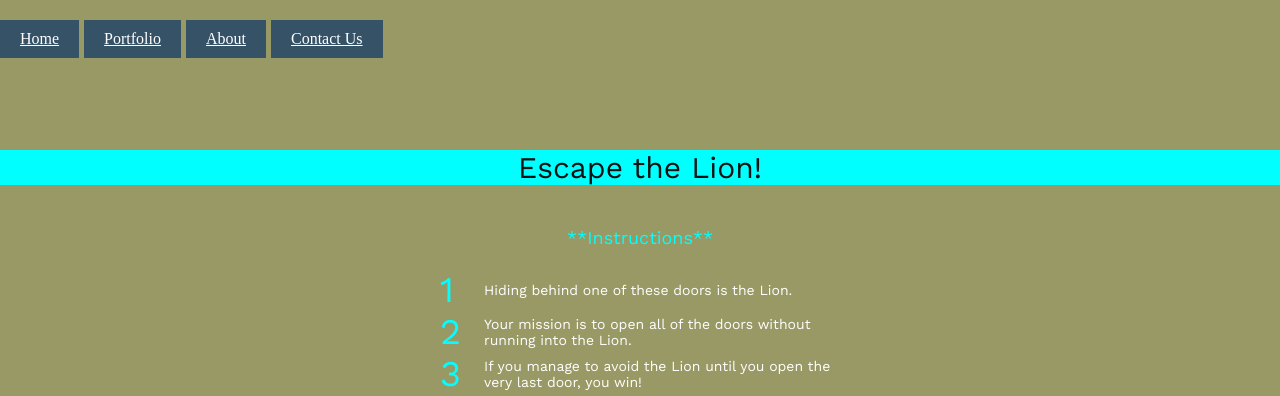
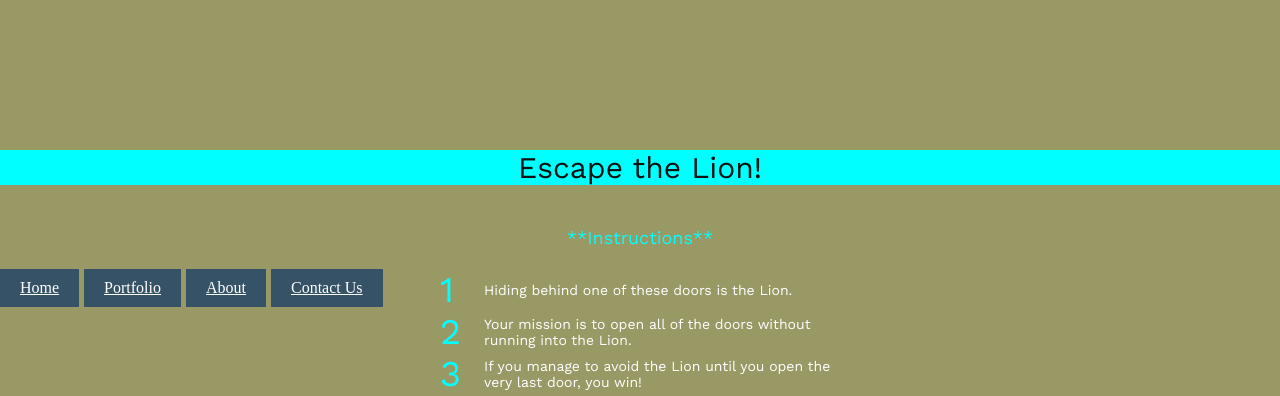
Before and after one commit to FNuri/EscapeTheLion, a PHP site: page / in a window 1280 px wide. Shown: the top 396 px of the page. Run offline with PHP 8.4, Linux system fonts and the light colour scheme.

Commit message:
More CSS changes

```diff
--- a/index.html
+++ b/index.html
@@ -5,7 +5,7 @@
     <meta charset="UTF-8">
       <meta name="viewport" content="width=device-width, initial-scale=1.0">
     <title>Escape the Lion!</title>
-    <link href="main.css" rel="stylesheet" type="text/css">
+    <link href="./main.css" rel="stylesheet" type="text/css">
     <link href="https://fonts.googleapis.com/css?family=Work+Sans" rel="stylesheet" type="text/css">
   </head>
 
--- a/main.css
+++ b/main.css
@@ -1,14 +1,5 @@
 
-/* Site Navigation */
-.site-nav {
-  position: absolute;
-  top: 0;
-  left: 0;
-  z-index: 9999;
-  width: 100%;
-  height: 50px;
-  margin-top: 20px;
-  }
+
 
   .site-nav ul {
   margin: 0;
```
